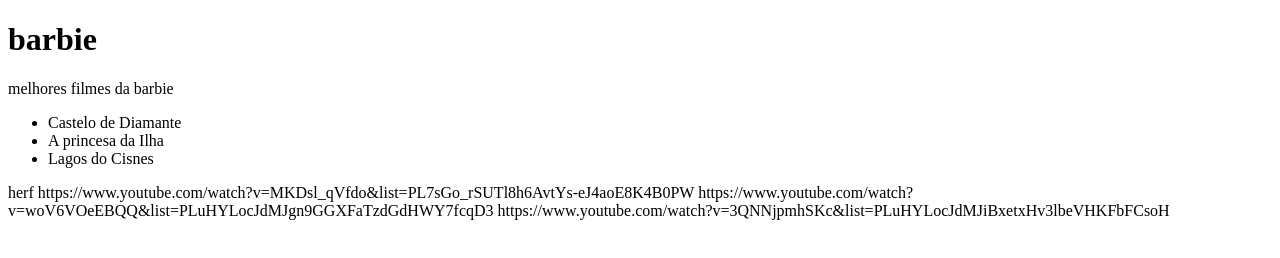
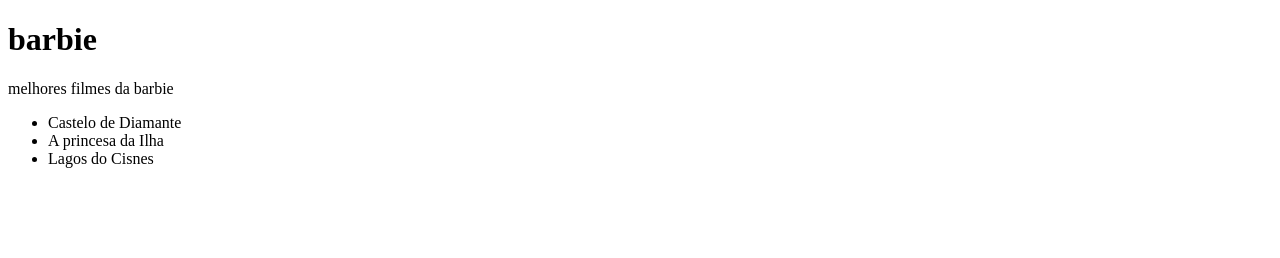
Before and after one commit to dudacelc2/prova-3tri--madu, a plain HTML site: page index.html in a window 1280 px wide. Drawn offline with Linux system fonts and the light colour scheme.

Commit message:
Update index.html

```diff
--- a/index.html
+++ b/index.html
@@ -8,7 +8,7 @@
 </head>
 <body>
     <h1>barbie</h1>
-    <img claas="images.jpeg"
+    <img class="maria" scr="images.
     <h2>melhores filmes da barbie</h2>
 <ul>
     <li>Castelo de Diamante</li>
@@ -16,10 +16,7 @@
     <li>Lagos do Cisnes</li>
 
 </ul>
-    <a> herf https://www.youtube.com/watch?v=MKDsl_qVfdo&list=PL7sGo_rSUTl8h6AvtYs-eJ4aoE8K4B0PW
-        https://www.youtube.com/watch?v=woV6VOeEBQQ&list=PLuHYLocJdMJgn9GGXFaTzdGdHWY7fcqD3
-        https://www.youtube.com/watch?v=3QNNjpmhSKc&list=PLuHYLocJdMJiBxetxHv3lbeVHKFbFCsoH
-    </a>
+
 
 
 
```
